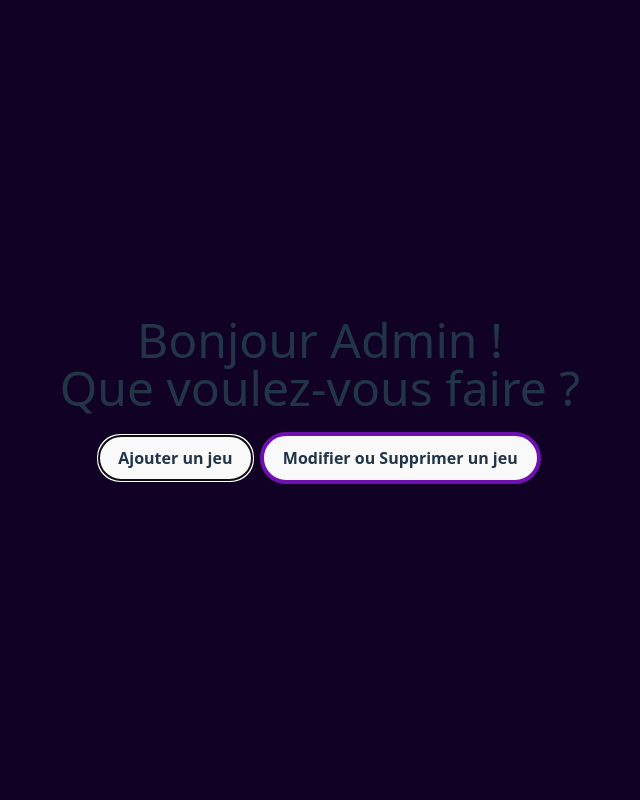
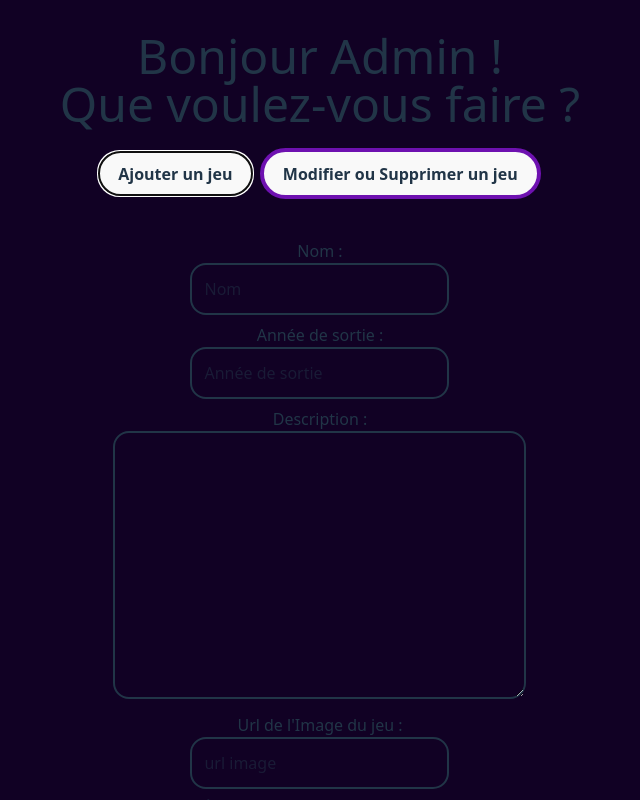
Before and after one commit to Sammyhein/FindYourGame, a React (Vite) app in the folder front/: page /admin in a window 1280 px wide. Both pictures are taken after a click on the button "Ajouter un jeu". Shown: the top 800 px of the page, without its empty margins (320-960 px from the left). Built offline with nearby package versions, Linux system fonts and the light colour scheme.

Commit message:
Started to prepare AddGame Component

```diff
--- a/front/src/components/AddGame.tsx
+++ b/front/src/components/AddGame.tsx
@@ -1,6 +1,75 @@
 export default function AddGame(){
+
+//   {
+//     "id": 1,
+//     "name": "Légendes Pokemon : Z-A",
+//     "release_year": 2025,
+//     "previous_game": "undefined",
+//     "description": "Pokémon Légendes : Z-A t’emmène dans une aventure totalement nouvelle au cœur d’Illumis, une métropole vivante où la ville elle-même devient ton terrain de jeu. Entre exploration libre, captures dynamiques et combats nerveux en temps réel, chaque rue cache une surprise et chaque nuit peut te propulser dans des affrontements spectaculaires.Redécouvre l’univers Pokémon sous un angle plus moderne et intense : stratégie, action et mise en scène immersive se mélangent pour offrir une expérience plus rythmée que jamais. Ajoute à ça le grand retour des Méga-Évolutions et une ambiance urbaine unique… et tu obtiens une aventure pensée pour les joueurs qui veulent ressentir le combat autant que le vivre. ✨ En bref : un Pokémon plus vivant, plus rapide, plus ambitieux — une nouvelle façon d’explorer, de combattre et de devenir un véritable dresseur.",
+//     "image_url": "https://gaming-cdn.com/images/products/16028/orig/legendes-pokemon-z-a-switch-nintendo-eshop-cover.jpg?v=1760611596",
+//     "parental_guidance": 7,
+//     "free_to_play": false,
+//     "company_name": "Nintendo",
+//     "online": false,
+//     "multiplayer": false,
+//     "platforms": [
+//       "Nintendo Switch",
+//       "Nintendo Switch 2"
+//     ],
+//     "category": [
+//       "Action",
+//       "Aventure",
+//       "RPG"
+//     ],
+//     "video_url": "https://www.youtube.com/embed/yhV4b4DkewQ?si=Edy_iyHLK-IKc-4r"
+//   }
+    const cols=40
+    const rows=10
+
     return(
     <>
+    <p>Nom :</p>
+    <input className="border-2 rounded-2xl p-3 mb-2" type="text" placeholder="Nom" required/>
+
+    <p>Année de sortie :</p>
+    <input className="border-2 rounded-2xl p-3 mb-2" type="number" placeholder="Année de sortie" required/>
+
+    <p>Description :</p>
+    <textarea name="description" cols={cols} rows={rows} className="border-2 rounded-2xl p-3 mb-2" required></textarea>
+
+    <p>Url de l'Image du jeu :</p>
+    <input className="border-2 rounded-2xl p-3 mb-2" type="text" placeholder="url image" required/>
+
+    <p>Âge minimum pour jouer (PG) :</p>
+    <select className="border-2 rounded-2xl p-3 mb-2" name="parental_guidance">
+        <option value="3">3</option>
+        <option value="7">7</option>
+        <option value="12">12</option>
+        <option value="16">16</option>
+        <option value="18">18</option>
+    </select>
+
+    <p>Est-ce gratuit ? :</p>
+    <select className="border-2 rounded-2xl p-3 mb-2" name="free_to_play">
+        <option value="true">Oui</option>
+        <option value="false">Non</option>
+    </select>
+
+    <p>Nom de la compagnie du jeu</p>
+    <input className="border-2 rounded-2xl p-3 mb-2" type="text" placeholder="Nom de compagnie" required/>
+
+    <p>Est-ce un jeu en ligne ? :</p>
+    <select className="border-2 rounded-2xl p-3 mb-2" name="online">
+        <option value="true">Oui</option>
+        <option value="false">Non</option>
+    </select>
+
+    <p>Pouvons-nous y jouer en multijoueur ? :</p>
+    <select className="border-2 rounded-2xl p-3 mb-2" name="multiplayer">
+        <option value="true">Oui</option>
+        <option value="false">Non</option>
+    </select>
+
     </>
     )
 }
--- a/front/src/pages/Admin.tsx
+++ b/front/src/pages/Admin.tsx
@@ -17,10 +17,11 @@ export default function Admin(){
         setHiddenAdd(true)
         setHiddenModDel(false)
         }}>Modifier ou Supprimer un jeu</button>
-    <form action="submit" hidden={hiddenAdd}>
+    <br/>
+    <form className="mt-10" action="submit" hidden={hiddenAdd}>
         <AddGame />
     </form>
-    <article hidden={hiddenModDel}>
+    <article className="mt-10" hidden={hiddenModDel}>
         <ModDelGame />
     </article>
     </>
```
